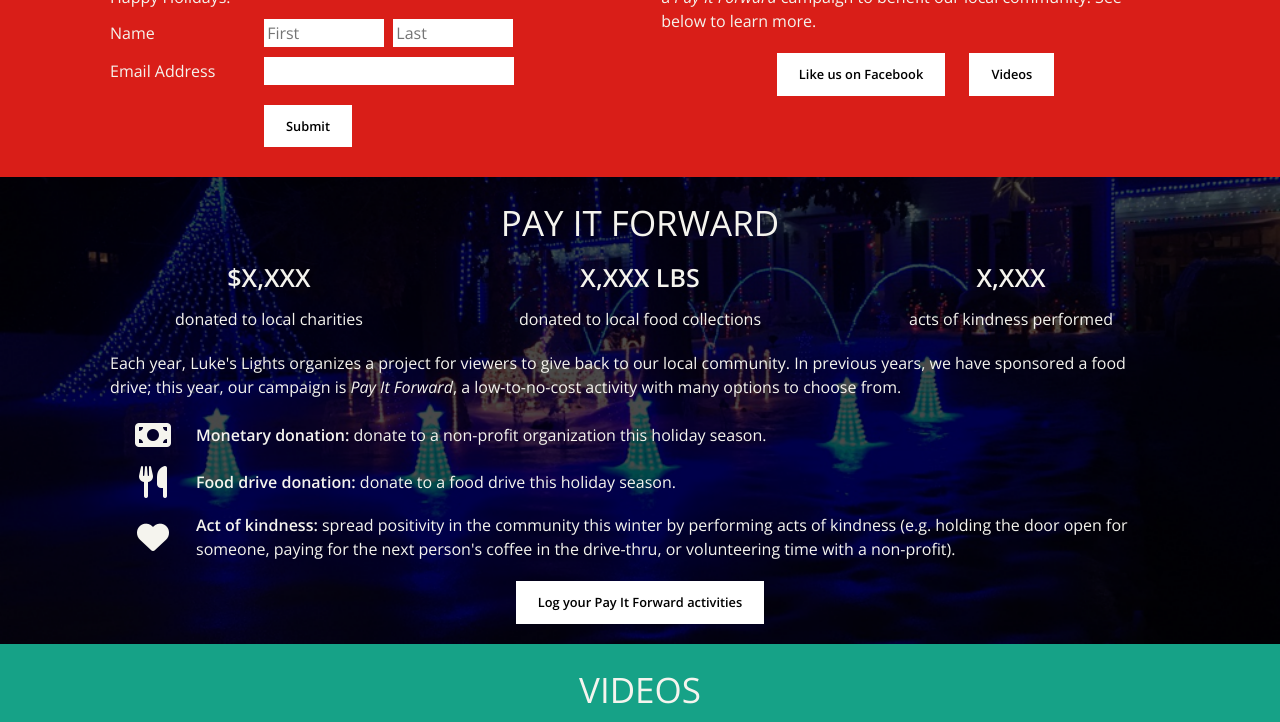
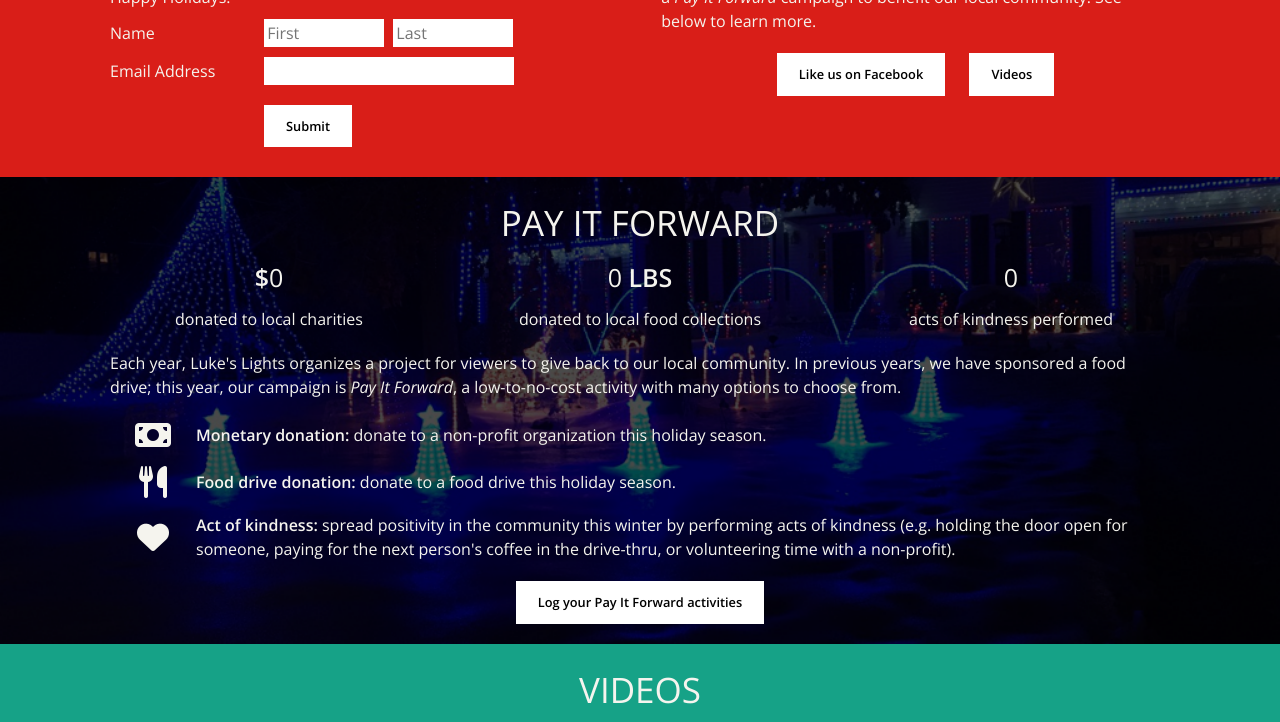
Before and after one commit to ldobson98/lukeslights, a Jekyll site: the page built from index_dec_PIF.html, in a window 1280 px wide and 900 px high, scrolled down 740 px, cut to the strip 0-722 px from the top of the window. Built offline with Jekyll 4.4.1, drawn with Linux system fonts in a browser that asks for light colours; nearby versions of some CDN libraries; some of the changed lines change nothing that is shown.

Commit message:
pif sync

```diff
--- a/index_dec_PIF.html
+++ b/index_dec_PIF.html
@@ -55,15 +55,15 @@ title: Home
     <h2>Pay It Forward</h2>
     <div class="statrow">
       <div class="stat col1of3">
-        <h3>$X,XXX</h3>
+        <h3>$<span id="pif-charitable">0</span></h3>
         <span>donated to local charities</span>
       </div>
       <div class="stat col1of3">
-        <h3>X,XXX lbs</h3>
+        <h3><span id="pif-food">0</span> lbs</h3>
         <span>donated to local food collections</span>
       </div>
       <div class="stat col1of3 last-col">
-        <h3>X,XXX</h3>
+        <h3><span id="pif-aok">0</span></h3>
         <span>acts of kindness performed</span>
       </div>
     </div>
@@ -129,3 +129,57 @@ title: Home
     </div>
   </div>
 <!-- </a> -->
+<script type="text/javascript">
+var xhttp = new XMLHttpRequest();
+xhttp.onreadystatechange = function() {
+    if (this.readyState == 4 && this.status == 200) {
+        myFunction(this);
+    }
+};
+xhttp.open("GET", "https://spreadsheets.google.com/feeds/cells/1WIDA3OZ65ON64HNdArLRYPjiI9gwFp1qS9M0Pg12nK0/2/public/full/R1C2", true);
+xhttp.send();
+
+function myFunction(xml) {
+    var xmlDoc = xml.responseXML;
+    var x = xmlDoc.getElementsByTagName('gs:cell')[0];
+    var y = x.childNodes[0];
+    document.getElementById("pif-charitable").innerHTML =
+    y.nodeValue;
+}
+</script>
+<script type="text/javascript">
+var xhttp = new XMLHttpRequest();
+xhttp.onreadystatechange = function() {
+    if (this.readyState == 4 && this.status == 200) {
+        myFunction(this);
+    }
+};
+xhttp.open("GET", "https://spreadsheets.google.com/feeds/cells/1WIDA3OZ65ON64HNdArLRYPjiI9gwFp1qS9M0Pg12nK0/2/public/full/R2C2", true);
+xhttp.send();
+
+function myFunction(xml) {
+    var xmlDoc = xml.responseXML;
+    var x = xmlDoc.getElementsByTagName('gs:cell')[0];
+    var y = x.childNodes[0];
+    document.getElementById("pif-food").innerHTML =
+    y.nodeValue;
+}
+</script>
+<script type="text/javascript">
+var xhttp = new XMLHttpRequest();
+xhttp.onreadystatechange = function() {
+    if (this.readyState == 4 && this.status == 200) {
+        myFunction(this);
+    }
+};
+xhttp.open("GET", "https://spreadsheets.google.com/feeds/cells/1WIDA3OZ65ON64HNdArLRYPjiI9gwFp1qS9M0Pg12nK0/2/public/full/R3C2", true);
+xhttp.send();
+
+function myFunction(xml) {
+    var xmlDoc = xml.responseXML;
+    var x = xmlDoc.getElementsByTagName('gs:cell')[0];
+    var y = x.childNodes[0];
+    document.getElementById("pif-aok").innerHTML =
+    y.nodeValue;
+}
+</script>
```
